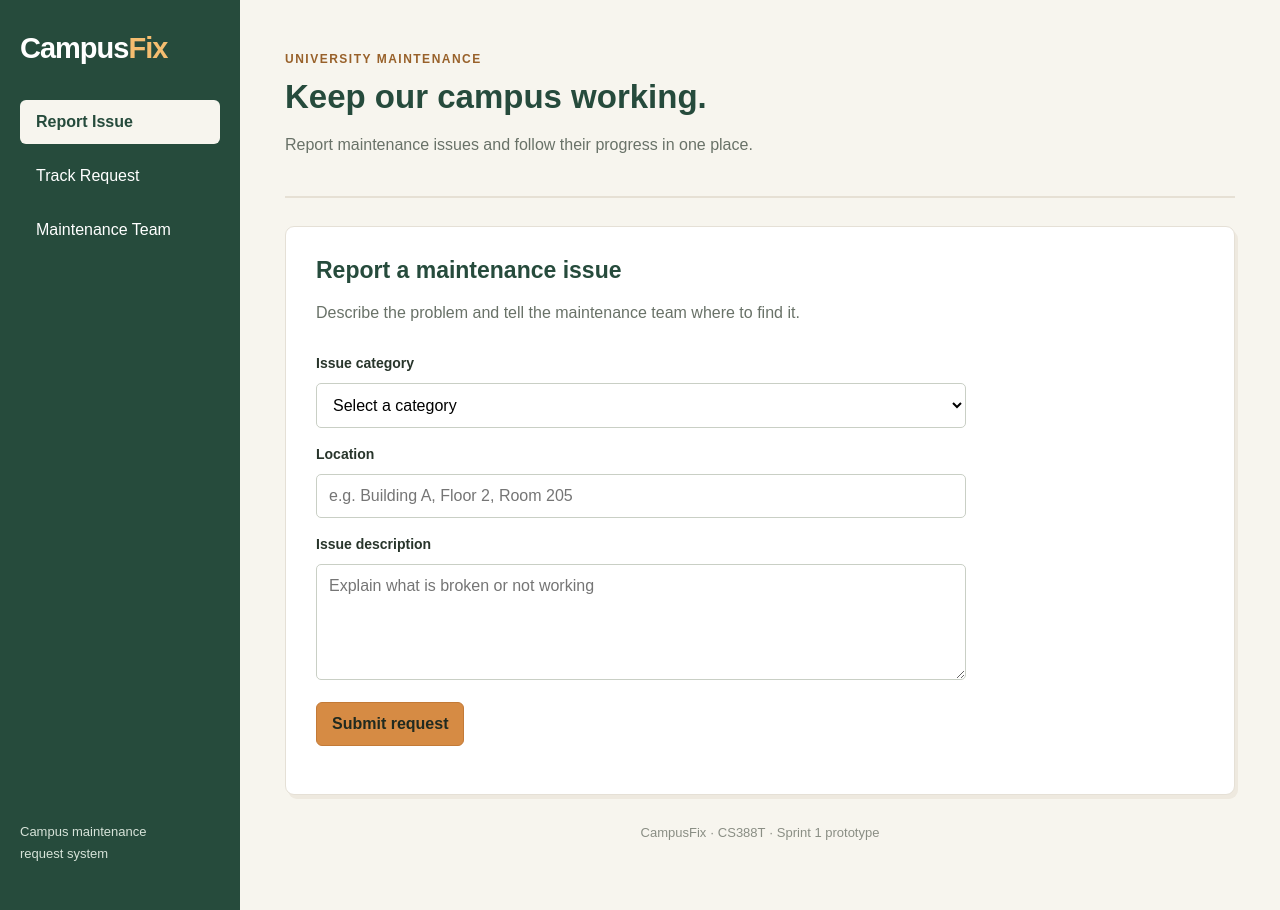
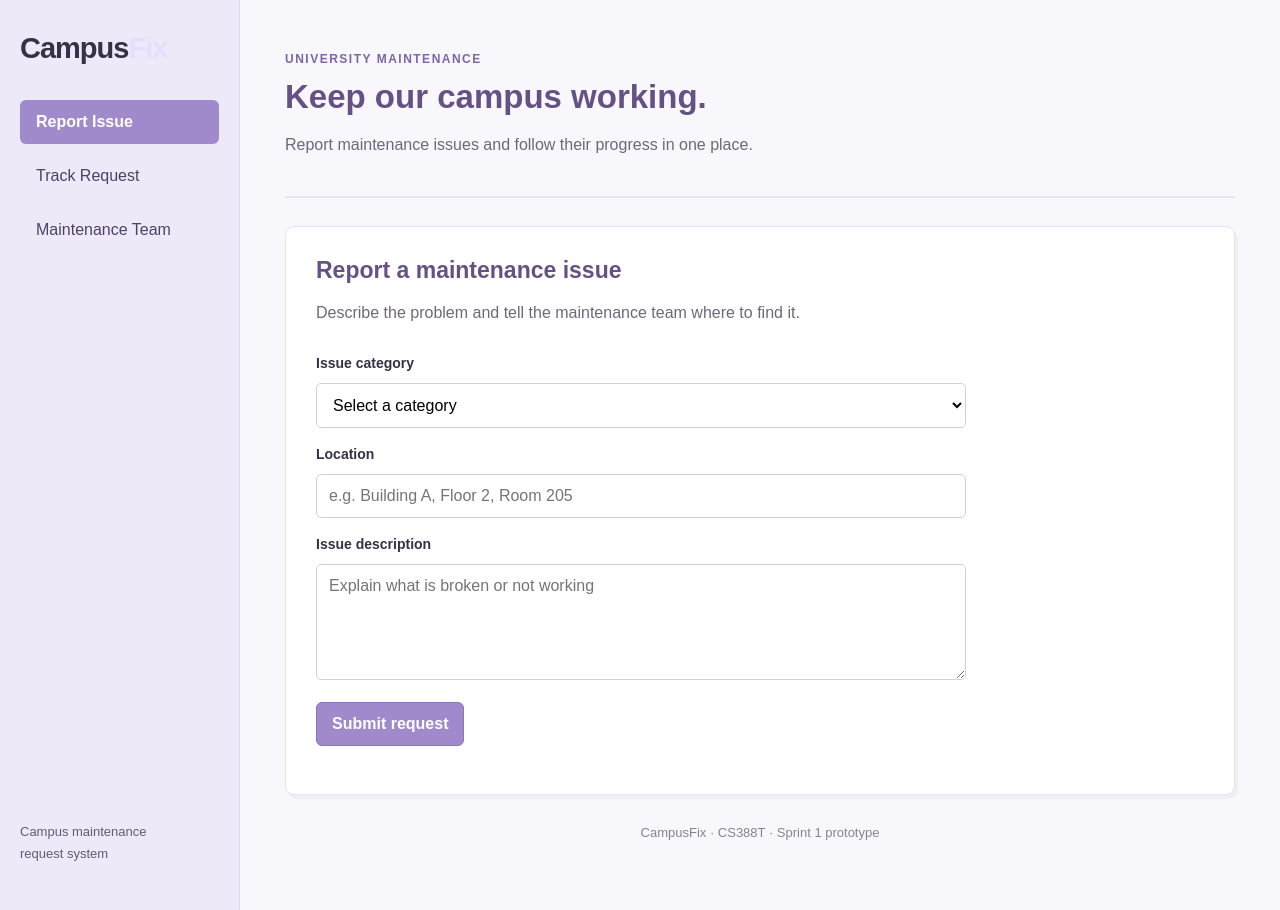
Before and after one commit to MHW0-0/CampusFix, a website: page public/index.html in a window 1280 px wide. Drawn offline with Linux system fonts and the light colour scheme.

Commit message:
Restyle student UI in white and lavender without changing functionality

```diff
--- a/public/style.css
+++ b/public/style.css
@@ -1,44 +1,44 @@
 /* CampusFix Sprint 1: simple student-designed interface */
-:root{font-family:Arial,Helvetica,sans-serif;color:#28352b;background:#f7f5ee}
+:root{font-family:Arial,Helvetica,sans-serif;color:#373047;background:#f8f7fc}
 *{box-sizing:border-box}
 body{margin:0}
 .layout{min-height:100vh;display:flex}
-.top{width:240px;flex-shrink:0;background:#264b3c;color:white;padding:32px 20px;display:flex;flex-direction:column;gap:35px}
-.brand{font-size:29px;font-weight:700;letter-spacing:-1px;color:white}
-.brand span{color:#f4bd70}
+.top{width:240px;flex-shrink:0;background:#eee9f8;color:#373047;border-right:1px solid #ddd5ed;padding:32px 20px;display:flex;flex-direction:column;gap:35px}
+.brand{font-size:29px;font-weight:700;letter-spacing:-1px;color:#373047}
+.brand span{color:#e9ddff}
 nav{display:flex;flex-direction:column;gap:10px}
 button{font:inherit;cursor:pointer;border-radius:6px;padding:12px 15px}
-.nav{background:transparent;border:1px solid transparent;color:white;text-align:left}
-.nav:hover{background:#355e4d}
-.nav.active{background:#f7f5ee;color:#264b3c;font-weight:700}
-.sidebar-note{font-size:13px;line-height:1.7;color:#d7e3d9;margin-top:auto}
+.nav{background:transparent;border:1px solid transparent;color:#4d4264;text-align:left}
+.nav:hover{background:#ded5f0}
+.nav.active{background:#a18acb;color:white;font-weight:700}
+.sidebar-note{font-size:13px;line-height:1.7;color:#655a76;margin-top:auto}
 main{flex:1;min-width:0;max-width:1100px;margin:0 auto;padding:40px 45px}
-.intro{border-bottom:2px solid #e6e0d4;padding-bottom:22px;margin-bottom:28px}
-.eyebrow{color:#98612a;letter-spacing:1.5px;font-size:12px;font-weight:700}
-h1{font-size:33px;margin:10px 0;color:#264b3c}
-.intro>p:last-child,.panel-head p{color:#697268;line-height:1.6}
-.panel{background:white;border:1px solid #e5e0d6;border-radius:9px;padding:30px;box-shadow:3px 4px 0 #eee9df}
+.intro{border-bottom:2px solid #e9e5f0;padding-bottom:22px;margin-bottom:28px}
+.eyebrow{color:#7e65a7;letter-spacing:1.5px;font-size:12px;font-weight:700}
+h1{font-size:33px;margin:10px 0;color:#655184}
+.intro>p:last-child,.panel-head p{color:#6e687a;line-height:1.6}
+.panel{background:white;border:1px solid #e7e2ef;border-radius:9px;padding:30px;box-shadow:3px 4px 0 #f0edf5}
 .panel-head{margin-bottom:24px}
-.panel-head h2{font-size:23px;margin:0 0 6px;color:#264b3c}
+.panel-head h2{font-size:23px;margin:0 0 6px;color:#655184}
 .hidden{display:none}
 form{display:flex;flex-direction:column;gap:12px;max-width:650px}
 label{font-weight:700;font-size:14px;margin-top:6px}
-input,select,textarea{width:100%;padding:12px;border:1px solid #c9cfc5;border-radius:5px;font:inherit;background:#fff}
-input:focus,select:focus,textarea:focus{outline:2px solid #a9c3b0;outline-offset:1px}
+input,select,textarea{width:100%;padding:12px;border:1px solid #d4cde0;border-radius:5px;font:inherit;background:#fff}
+input:focus,select:focus,textarea:focus{outline:2px solid #aa96cb;outline-offset:1px}
 textarea{resize:vertical}
-.primary{background:#d68b44;color:#202a20;border:1px solid #c37a37;font-weight:700;align-self:flex-start;margin-top:10px}
-.primary:hover{background:#e5a15e}
-.secondary{background:#f7f5ee;border:1px solid #80998b;color:#264b3c;font-weight:700}
-.secondary:hover{background:#e7eee8}
-.message{margin:18px 0;color:#2b6a45}
+.primary{background:#a18acb;color:#ffffff;border:1px solid #8c73b9;font-weight:700;align-self:flex-start;margin-top:10px}
+.primary:hover{background:#8c73b9}
+.secondary{background:#f8f7fc;border:1px solid #a18acb;color:#655184;font-weight:700}
+.secondary:hover{background:#efebf7}
+.message{margin:18px 0;color:#655184}
 .message.error{color:#b02d2d}
 .inline-form{max-width:430px}
 .request-list{display:grid;gap:12px;margin-top:20px}
-.request-card{border:1px solid #dedfd6;border-left:5px solid #d68b44;border-radius:5px;padding:18px;margin-top:12px;background:#fffefa}
-.request-card h3{margin:0 0 12px;color:#264b3c}
+.request-card{border:1px solid #e6e0ee;border-left:5px solid #a18acb;border-radius:5px;padding:18px;margin-top:12px;background:#fcfbff}
+.request-card h3{margin:0 0 12px;color:#655184}
 .request-card p{line-height:1.5}
 .request-card select{max-width:260px;margin:10px 10px 10px 0}
-.status{font-weight:700;color:#326d4b}
-.muted,.note{color:#727b70;font-size:13px}
-footer{text-align:center;color:#8a8e84;padding:30px 0;font-size:13px}
+.status{font-weight:700;color:#705b98}
+.muted,.note{color:#746d7e;font-size:13px}
+footer{text-align:center;color:#898292;padding:30px 0;font-size:13px}
 @media(max-width:760px){.layout{display:block}.top{width:auto;padding:20px;gap:16px}.sidebar-note{display:none}nav{flex-direction:row;flex-wrap:wrap}.nav{font-size:14px}main{padding:25px 18px}h1{font-size:27px}.panel{padding:20px}}
```
